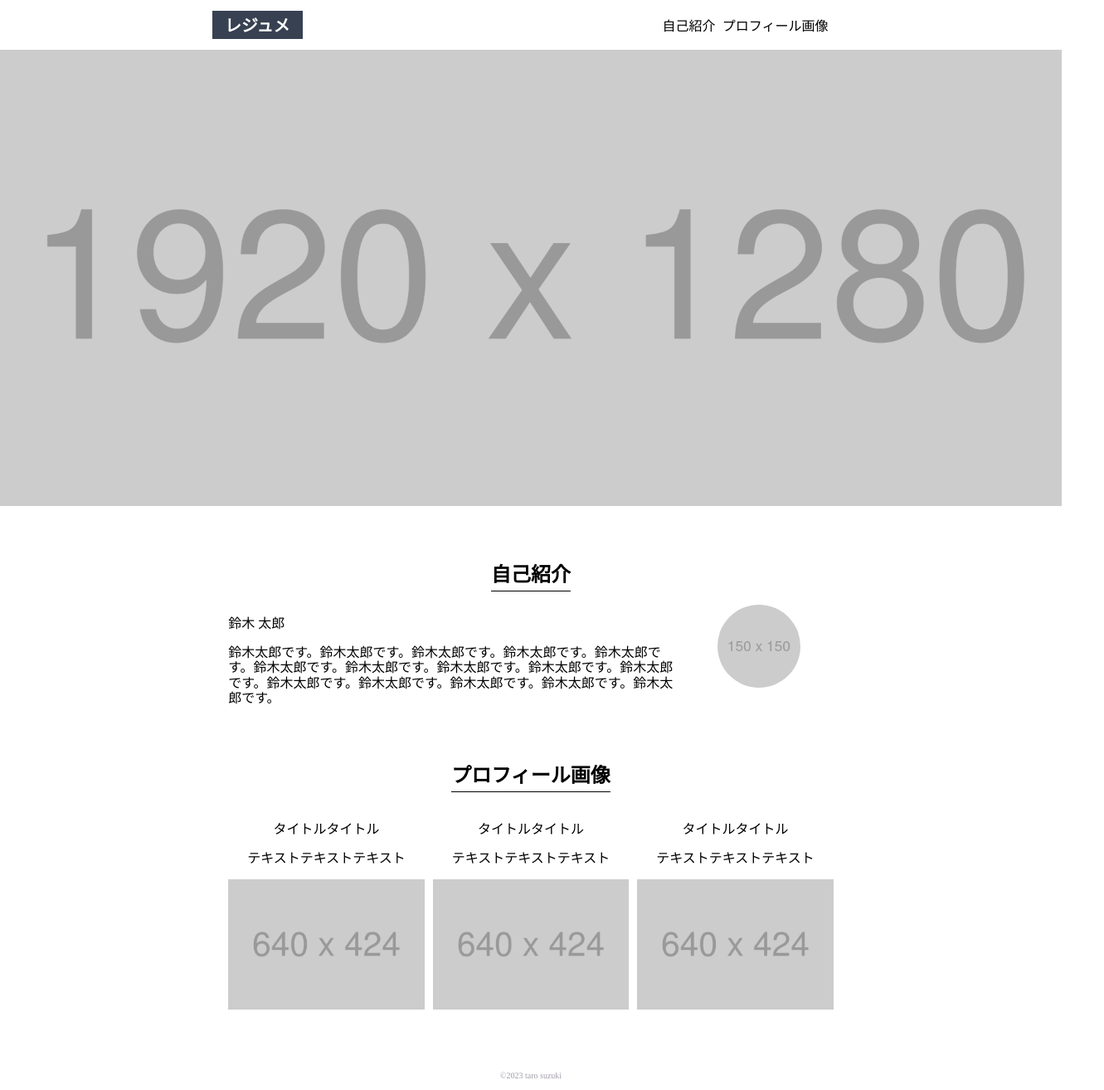
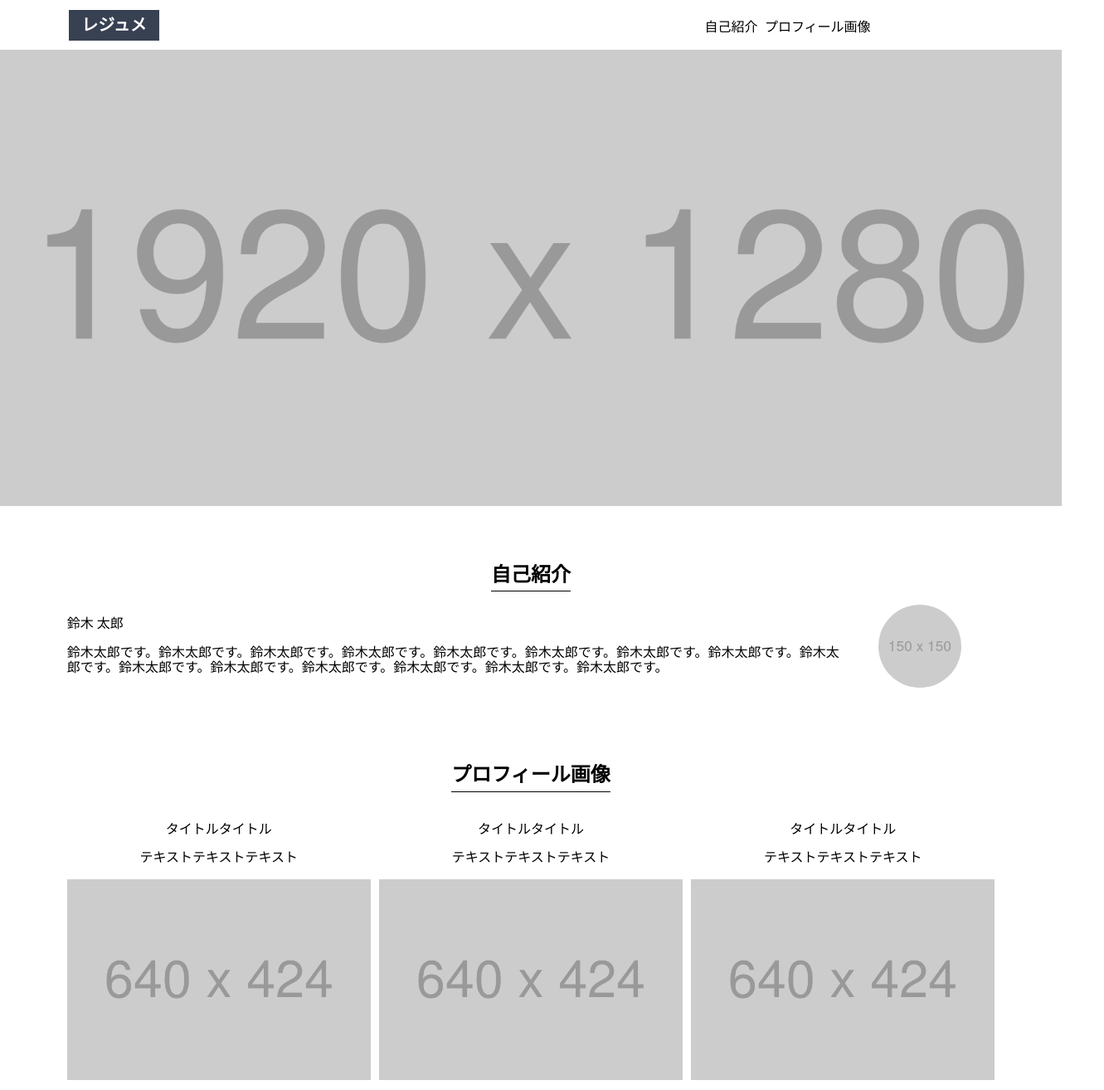
Before and after one commit to hori-kei/hc_practice, a plain HTML site: page html_css_output_beginner/index.html in a window 1280 px wide. Shown: the top 1314 px of the page at 83% size, 1331 px wide, since content can reach past the window. Drawn offline with Linux system fonts and the light colour scheme.

Commit message:
style.cssに修正内容を追記

```diff
--- a/html_css_output_beginner/style.css
+++ b/html_css_output_beginner/style.css
@@ -15,12 +15,13 @@ body {
 header {
   display: flex;
   justify-content: space-between;
+  align-items: center;
 }
 
 header h1 {
   background-color: #384152;
   color: #fff;
-  margin-left: 10px;
+  margin-left: 2.5%;
   padding: 7px 15px;
   font-size: 20px;
   font-weight: 600;
@@ -106,11 +107,12 @@ footer {
 /* PC用の設定*/
 @media screen and (min-width: 600px) {
   main {
-    margin: 20px 20%;
+    margin: 20px 4%;
   }
 
-  header h1 {
-    margin-left: 20%;
+  header {
+    width: 100%;
+    margin: 0 4%;
   }
 
   header ul {
```
